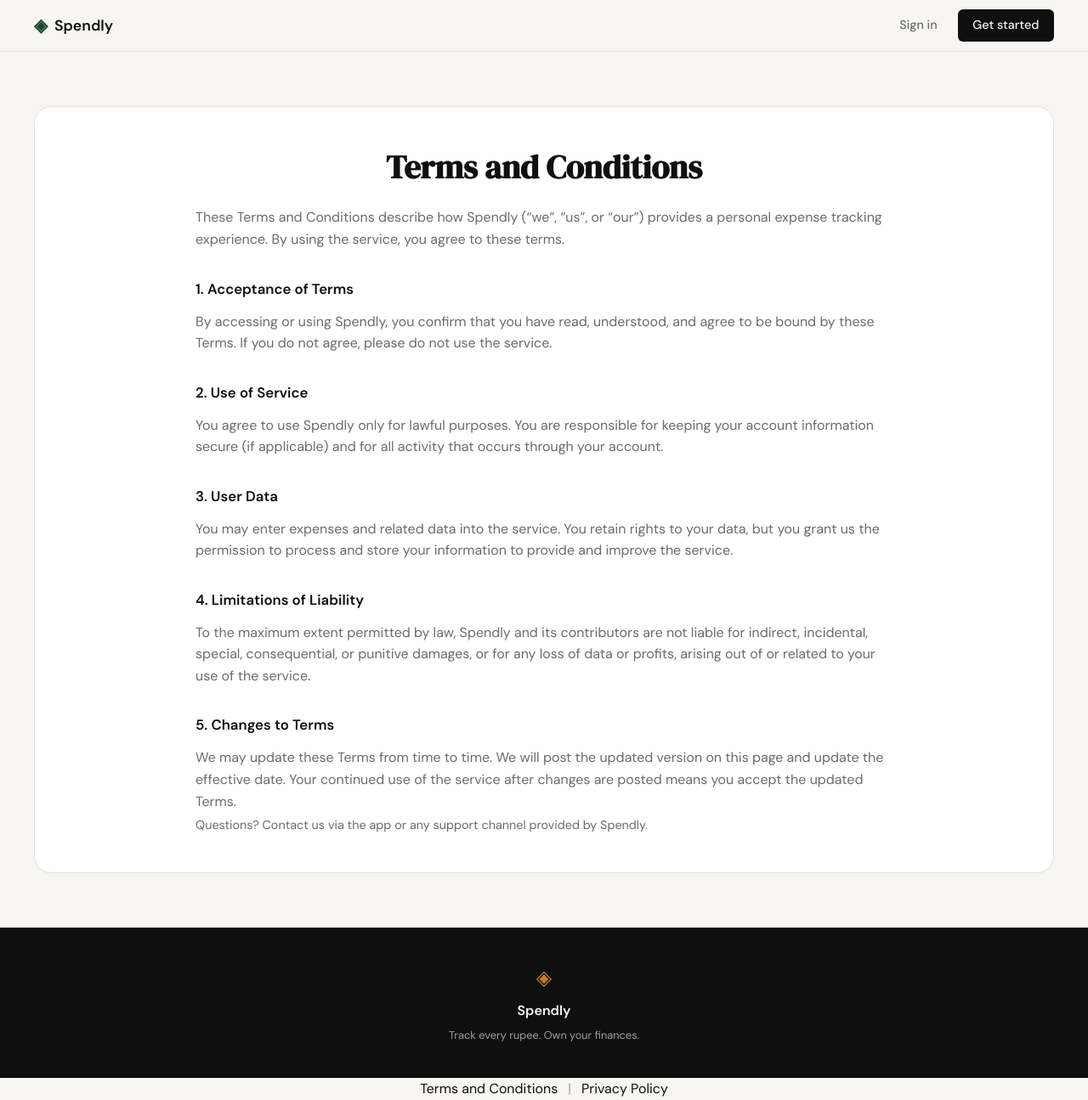
After one commit to Mangesh19-parate/Budget-tracker, a Flask app: page /terms in a window 1280 px wide. The commit adds this page. Shown: the whole page at 85% size. Run offline with Flask 3, Linux system fonts and the light colour scheme.

Commit message:
landing: add terms and conditions page and route

```diff
--- a/app.py
+++ b/app.py
@@ -51,5 +51,9 @@ def delete_expense(id):
     return "Delete expense — coming in Step 9"
 
 
+@app.route('/terms')
+def terms():
+    return render_template('terms.html')
+
 if __name__ == "__main__":
     app.run(debug=True, port=5001)
--- a/static/css/style.css
+++ b/static/css/style.css
@@ -481,6 +481,66 @@ a { color: inherit; text-decoration: none; }
 /* Footer                                                              */
 /* ------------------------------------------------------------------ */
 
+.footer-links {
+    display: flex;
+    justify-content: center;
+    align-items: center;
+    gap: 0.75rem;
+}
+
+.footer-sep {
+    color: var(--ink-faint);
+}
+
+/* Terms page */
+.terms {
+    padding: 4rem 2rem;
+}
+
+.terms-inner {
+    max-width: var(--max-width);
+    margin: 0 auto;
+    background: var(--paper-card);
+    border: 1px solid var(--border);
+    border-radius: var(--radius-lg);
+    padding: 2.5rem;
+    text-align: center;
+}
+
+.terms-title {
+    font-family: var(--font-display);
+    font-size: clamp(1.8rem, 3vw, 2.4rem);
+    color: var(--ink);
+    margin-bottom: 1rem;
+}
+
+.terms-intro {
+    color: var(--ink-muted);
+    margin: 0 auto 2rem auto;
+    max-width: 720px;
+}
+
+.terms-inner h2 {
+    font-size: 1.05rem;
+    color: var(--ink);
+    margin: 2rem auto 0.75rem auto;
+    max-width: 820px;
+    text-align: left;
+}
+
+.terms-inner p {
+    color: var(--ink-muted);
+    max-width: 820px;
+    margin: 0 auto 0.25rem auto;
+    text-align: left;
+}
+
+.terms-fineprint {
+    margin-top: 2rem;
+    color: var(--ink-faint);
+    font-size: 0.9rem;
+}
+
 .footer {
     background: var(--ink);
     color: var(--paper);
--- a/templates/base.html
+++ b/templates/base.html
@@ -36,9 +36,13 @@
             <p class="footer-copy">Track every rupee. Own your finances.</p>
         </div>
     </footer>
-     "<footer>
-        <a href="#">Terms and Conditions</a> | <a href="#">Privacy  Policy</a>
-    </footer>"
+    <footer>
+        <div class="footer-links">
+            <a href="/terms">Terms and Conditions</a>
+            <span class="footer-sep">|</span>
+            <a href="#">Privacy Policy</a>
+        </div>
+    </footer>
 
     <script src="{{ url_for('static', filename='js/main.js') }}"></script>
     {% block scripts %}{% endblock %}
--- /dev/null
+++ b/templates/terms.html
@@ -0,0 +1,49 @@
+{% extends "base.html" %}
+
+{% block title %}Spendly — Terms and Conditions{% endblock %}
+
+{% block content %}
+<section class="terms">
+    <div class="terms-inner">
+        <h1 class="terms-title">Terms and Conditions</h1>
+        <p class="terms-intro">
+            These Terms and Conditions describe how Spendly (“we”, “us”, or “our”) provides a personal expense tracking experience.
+            By using the service, you agree to these terms.
+        </p>
+
+        <h2>1. Acceptance of Terms</h2>
+        <p>
+            By accessing or using Spendly, you confirm that you have read, understood, and agree to be bound by these Terms.
+            If you do not agree, please do not use the service.
+        </p>
+
+        <h2>2. Use of Service</h2>
+        <p>
+            You agree to use Spendly only for lawful purposes. You are responsible for keeping your account information secure
+            (if applicable) and for all activity that occurs through your account.
+        </p>
+
+        <h2>3. User Data</h2>
+        <p>
+            You may enter expenses and related data into the service. You retain rights to your data, but you grant us the
+            permission to process and store your information to provide and improve the service.
+        </p>
+
+        <h2>4. Limitations of Liability</h2>
+        <p>
+            To the maximum extent permitted by law, Spendly and its contributors are not liable for indirect, incidental, special,
+            consequential, or punitive damages, or for any loss of data or profits, arising out of or related to your use of the service.
+        </p>
+
+        <h2>5. Changes to Terms</h2>
+        <p>
+            We may update these Terms from time to time. We will post the updated version on this page and update the effective date.
+            Your continued use of the service after changes are posted means you accept the updated Terms.
+        </p>
+
+        <p class="terms-fineprint">
+            Questions? Contact us via the app or any support channel provided by Spendly.
+        </p>
+    </div>
+</section>
+{% endblock %}
```
